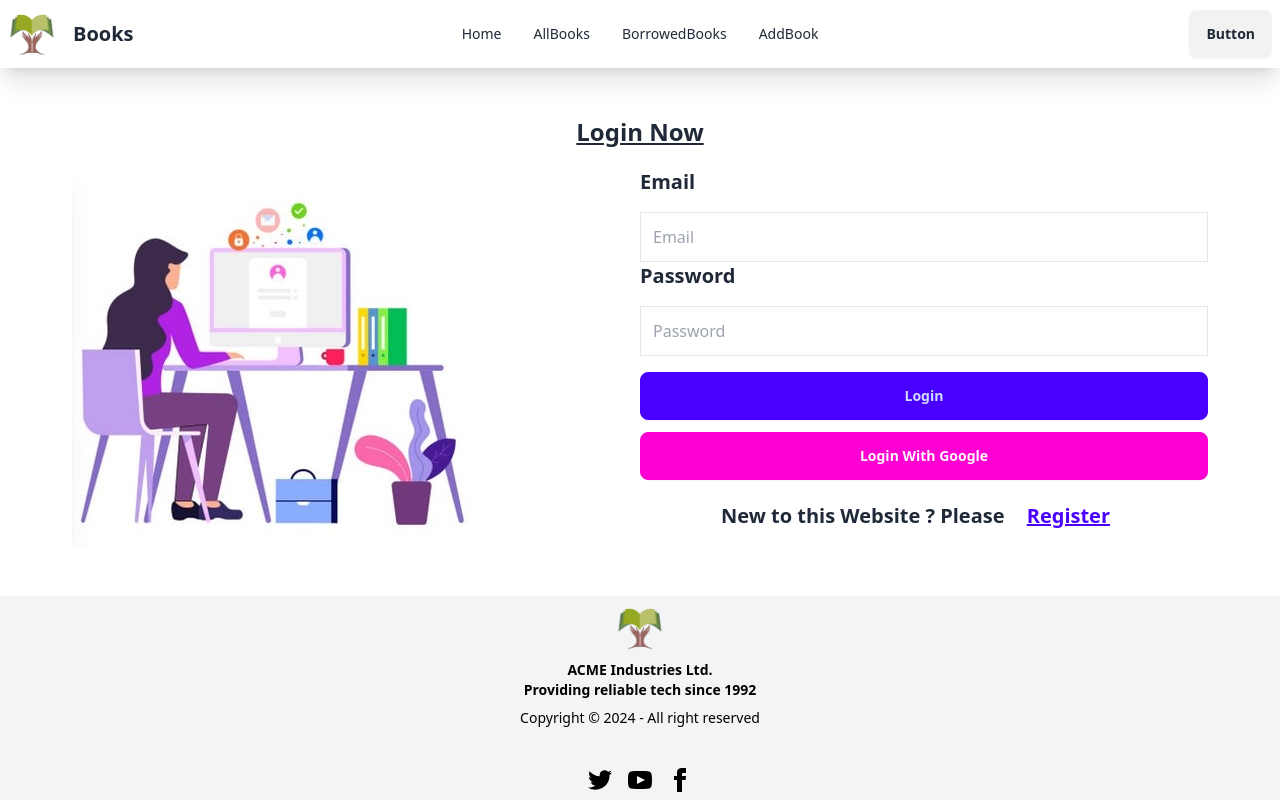
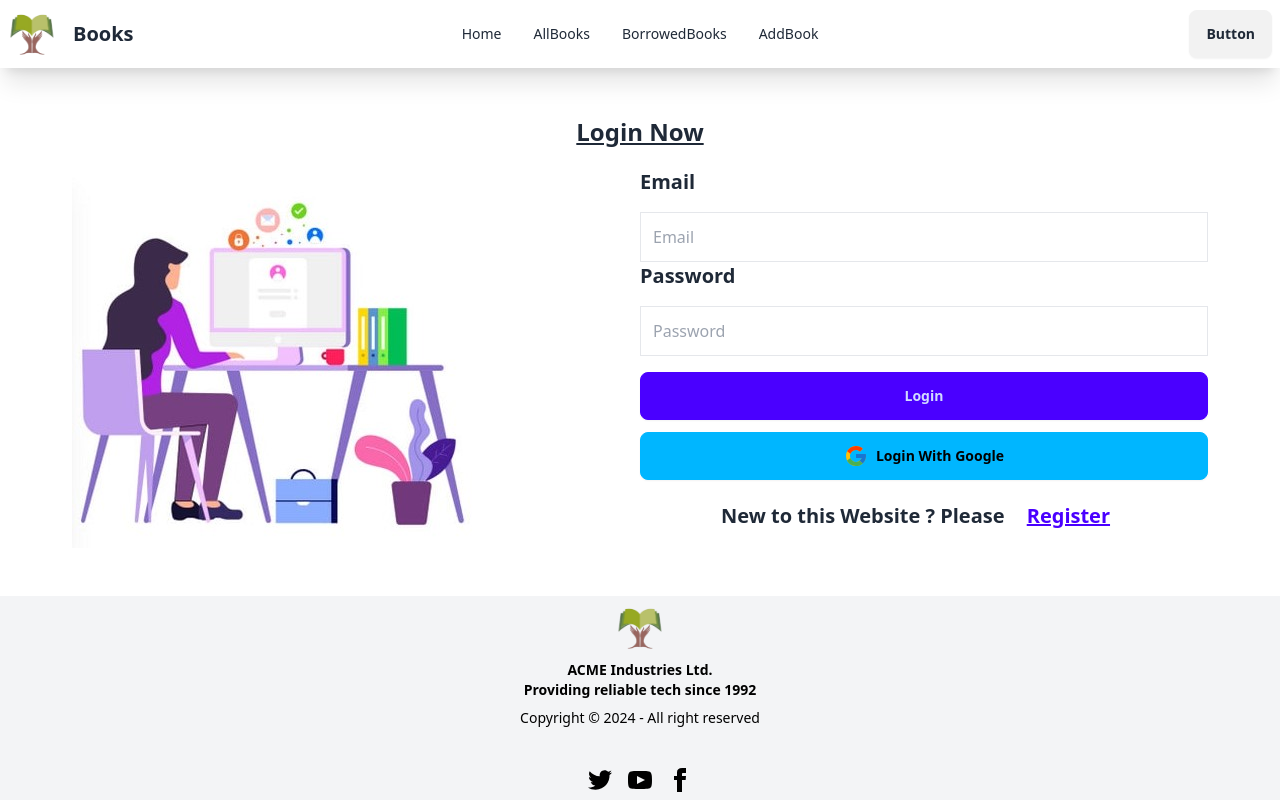
Before and after one commit to Sha-hed/ELibrary-ClientSide, a React (Vite) app: page /login in a window 1280 px wide. Built offline with nearby package versions, Linux system fonts and the light colour scheme; no server answers.

Commit message:
Google Authentication Added in Login

```diff
--- a/package.json
+++ b/package.json
@@ -17,6 +17,7 @@
     "react": "^18.2.0",
     "react-dom": "^18.2.0",
     "react-hook-form": "^7.51.4",
+    "react-icons": "^5.2.1",
     "react-router-dom": "^6.23.0",
     "sort-by": "^1.2.0",
     "swiper": "^11.1.1"
--- a/src/Pages/Login.jsx
+++ b/src/Pages/Login.jsx
@@ -1,20 +1,31 @@
-
+import { FcGoogle } from "react-icons/fc";
 import { useForm } from 'react-hook-form';
 import yaa from '../assets/images/Login.jpg';
 import { Link } from 'react-router-dom';
+import useAuth from '../Hooks/useAuth';
 
 const Login = () => {
+
+    const { login, google } = useAuth();
+
     const { register, handleSubmit, resetField, formState: { errors } } = useForm({
 
     });
-    console.log(errors.Email)
     const onSubmit = data => {
         const email = data.Email;
         const password = data.Password;
         resetField("Email")
         resetField("Password")
-        const user = { email, password };
-        console.log(user);
+        // const user = { email, password };
+        // console.log(user);
+        login(email, password)
+            .then(result => console.log(result.user))
+            .catch(error => console.log(error.messaged))
+    }
+    const googleLogin = () => {
+        google()
+            .then(result => console.log(result.user))
+            .catch(error => console.log(error.message))
     }
     return (
         <div className="max-w-6xl mx-auto my-10 p-2">
@@ -38,7 +49,7 @@ const Login = () => {
 
                         <input className='btn btn-primary w-full' type="submit" value='Login' />
                     </form>
-                    <button className='btn btn-secondary w-full my-3'>Login With Google</button>
+                    <button onClick={googleLogin} className='btn btn-info w-full my-3'><FcGoogle className="text-2xl" />Login With Google</button>
                     <p className='text-xl font-semibold gap-0 text-center'>New to this Website ? Please <Link className=' text-xl btn btn-link' to='/register'>Register</Link></p>
                 </div>
             </div>
```
Also changed, not shown: 1 other file (tests, documents, lock files or other folders).
